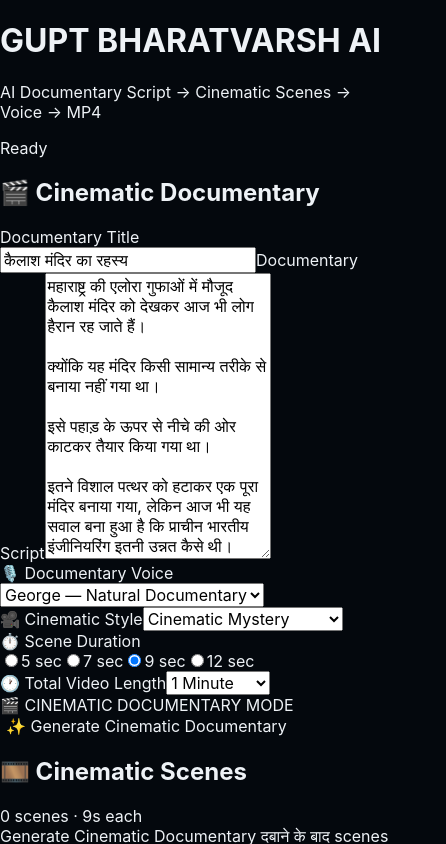
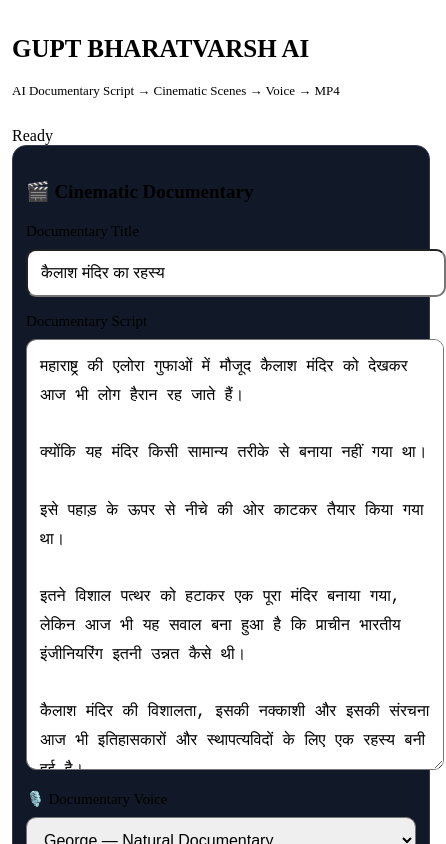
Before and after one commit to BituRaj8/gupt-bharatvarsh-ai, a React (Vite) app: page / in a window 390 px wide. Shown: the top 844 px of the page, 446 px wide, since content can reach past the window. Built offline with nearby package versions, Linux system fonts and the light colour scheme.

Commit message:
Update App.css for mobile layout enhancements
Refactor CSS for mobile layout and improve responsiveness.

```diff
--- a/src/App.css
+++ b/src/App.css
@@ -1,422 +1,136 @@
-* {
-  box-sizing: border-box;
-}
-
+/* MOBILE LAYOUT FIX */
 html,
 body,
 #root {
+  width: 100%;
+  min-width: 320px;
   margin: 0;
-  min-height: 100%;
-  font-family: -apple-system, BlinkMacSystemFont, "Segoe UI", Helvetica, Arial, sans-serif;
-  background: #04080d;
-  color: #eef2f6;
 }
 
 body {
-  min-height: 100vh;
+  font-size: 16px;
+  overflow-x: hidden;
 }
 
-button,
-input,
-textarea,
-select {
-  font: inherit;
+.app {
+  width: 100%;
+  padding: 24px 16px 50px;
 }
 
-button {
-  border: 0;
-  background: transparent;
-  color: inherit;
+.header,
+.container {
+  width: 100%;
+  max-width: 1050px;
+  margin-left: auto;
+  margin-right: auto;
 }
 
-.page-shell {
-  min-height: 100vh;
-  display: flex;
-  align-items: center;
-  justify-content: center;
-  padding: 18px;
-  background: #04080d;
+.container {
+  display: grid;
+  grid-template-columns: minmax(0, 1fr);
+  gap: 20px;
 }
 
-.phone-frame {
-  position: relative;
+.card {
   width: 100%;
-  max-width: 430px;
-  min-height: 100vh;
-  background: linear-gradient(180deg, #101821 0%, #02070d 100%);
-  border-radius: 28px;
-  overflow: hidden;
-  box-shadow: 0 30px 80px rgba(0, 0, 0, 0.6);
-  border: 1px solid rgba(255, 255, 255, 0.06);
+  min-width: 0;
+  padding: 24px;
+  border: 1px solid #303b52;
+  border-radius: 18px;
+  background: #111827;
 }
 
-.status-bar {
-  display: flex;
-  align-items: center;
-  justify-content: space-between;
-  height: 42px;
-  padding: 0 18px 0 16px;
-  background: rgba(9, 14, 19, 0.96);
-  color: white;
-  font-size: 15px;
-  font-weight: 700;
-}
-
-.signal-cluster {
-  display: flex;
-  align-items: center;
-  gap: 6px;
-  font-size: 15px;
-  opacity: 0.92;
-}
-
-.browser-bar {
-  display: flex;
-  align-items: center;
-  justify-content: space-between;
-  padding: 12px 16px 14px;
-  background: rgba(16, 20, 28, 0.9);
-  border-bottom: 1px solid rgba(255, 255, 255, 0.04);
-}
-
-.browser-left {
-  display: flex;
-  align-items: center;
-  gap: 10px;
-  min-width: 0;
-  flex: 1;
-}
-
-.home-badge {
-  width: 28px;
-  height: 28px;
-  display: inline-flex;
-  align-items: center;
-  justify-content: center;
-  border-radius: 50%;
-  background: rgba(255, 255, 255, 0.08);
-  color: #dfe7ef;
-  font-size: 18px;
-}
-
-.browser-url {
-  font-size: 19px;
-  color: #edf1f6;
-  white-space: nowrap;
-  overflow: hidden;
-  text-overflow: ellipsis;
-  font-weight: 600;
-}
-
-.browser-right {
-  display: flex;
-  align-items: center;
-  gap: 10px;
-  color: #edf1f6;
-  font-weight: 700;
-}
-
-.plus-sign {
-  font-size: 28px;
-  line-height: 1;
-}
-
-.counter-badge {
-  min-width: 26px;
-  height: 26px;
-  display: inline-flex;
-  align-items: center;
-  justify-content: center;
-  border-radius: 8px;
-  background: rgba(255, 255, 255, 0.12);
-  color: white;
-  font-size: 12px;
-  padding: 0 6px;
-}
-
-.dot-menu {
-  font-size: 28px;
-  line-height: 1;
-}
-
-.app-surface {
-  padding: 18px 18px 18px;
-  min-height: calc(100vh - 120px);
-  background: rgba(5, 10, 15, 0.82);
-}
-
-.top-header {
-  display: flex;
-  align-items: center;
-  justify-content: space-between;
-  gap: 10px;
-  margin-bottom: 8px;
-}
-
-.top-header h1 {
-  margin: 0;
+.card h2 {
   font-size: 22px;
-  line-height: 1.2;
-  letter-spacing: 0.02em;
-  color: #f3f5f7;
-}
-
-.header-state {
-  display: inline-flex;
-  align-items: center;
-  justify-content: center;
-  min-width: 52px;
-  padding: 6px 10px;
-  border-radius: 999px;
-  background: rgba(255, 255, 255, 0.08);
-  border: 1px solid rgba(255, 255, 255, 0.1);
-  font-size: 11px;
-  color: #d1d9e3;
-}
-
-.tagline {
-  margin: 0 0 18px;
-  color: #aeb8c3;
-  font-size: 12px;
   line-height: 1.5;
 }
 
-.main-panel {
-  display: grid;
-  grid-template-columns: minmax(0, 1.2fr) minmax(130px, 0.8fr);
-  gap: 18px;
-  align-items: start;
+.card label {
+  display: block;
+  margin: 16px 0 9px;
+  font-size: 15px;
 }
 
-.panel-left {
+.card input:not([type="radio"]),
+.card textarea,
+.card select {
+  width: 100%;
   min-width: 0;
+  max-width: 100%;
+  padding: 13px;
+  font-size: 16px;
+  border-radius: 10px;
 }
 
-.panel-left h2 {
-  margin: 0 0 14px;
-  font-size: 18px;
-  color: #f4f7fb;
+.card textarea {
+  min-height: 220px;
+  line-height: 1.8;
 }
 
-.field-block {
-  margin-bottom: 14px;
+.grid {
+  display: grid;
+  grid-template-columns: repeat(2, minmax(0, 1fr));
+  gap: 16px;
 }
 
-.field-block label {
-  display: block;
-  margin-bottom: 8px;
-  font-size: 12px;
-  font-weight: 600;
-  color: #d8dfe7;
+.primary,
+.secondary {
+  width: 100%;
+  min-height: 50px;
+  padding: 14px;
+  font-size: 16px;
+  border-radius: 11px;
 }
 
-.field-block input,
-.field-block textarea,
-.field-block select {
-  width: 100%;
-  border-radius: 10px;
-  border: 1px solid rgba(255, 255, 255, 0.08);
-  background: rgba(11, 15, 22, 0.85);
-  color: #f1f5f8;
-  padding: 10px 12px;
-  outline: none;
+.scene-content {
+  min-width: 0;
+  overflow-wrap: anywhere;
 }
 
-.field-block input::placeholder,
-.field-block textarea::placeholder {
-  color: #8693a5;
-}
-
-.field-block textarea {
-  resize: vertical;
-  min-height: 120px;
-  line-height: 1.5;
-}
-
-.split-field {
-  display: grid;
-  grid-template-columns: 1fr 1fr;
-  gap: 10px;
-}
-
-.duration-row {
-  display: flex;
-  flex-wrap: wrap;
-  gap: 8px;
-}
-
-.pill {
-  display: inline-flex;
-  align-items: center;
-  gap: 6px;
-  padding: 8px 10px;
-  border-radius: 10px;
-  background: rgba(255, 255, 255, 0.04);
-  border: 1px solid rgba(255, 255, 255, 0.1);
-  color: #dfe7ee;
-  font-size: 11px;
-}
-
-.pill input {
-  display: none;
-}
-
-.pill.active {
-  background: rgba(111, 140, 255, 0.12);
-  border-color: rgba(126, 147, 255, 0.34);
-}
-
-.meta-badge {
-  display: inline-flex;
-  align-items: center;
-  gap: 8px;
-  margin-top: 6px;
-  padding: 8px 12px;
-  border-radius: 10px;
-  border: 1px solid rgba(255, 255, 255, 0.08);
-  background: rgba(255, 255, 255, 0.03);
-  font-size: 11px;
-  letter-spacing: 0.06em;
-  color: #dfe7ee;
-}
-
-.primary-button {
-  width: 100%;
-  margin-top: 16px;
-  padding: 12px 18px;
-  border-radius: 12px;
-  border: 1px solid rgba(255, 255, 255, 0.06);
-  background: linear-gradient(135deg, #6a7bff, #a15af9);
-  color: white;
-  font-weight: 700;
-  box-shadow: 0 12px 22px rgba(111, 123, 255, 0.28);
-}
-
-.muted-button {
-  margin-top: 12px;
-}
-
-.script-card {
-  background: rgba(243, 236, 220, 0.96);
-  color: #222;
-  border-radius: 12px;
-  padding: 16px 14px;
-  min-height: 220px;
-  border: 1px solid rgba(0, 0, 0, 0.08);
-  font-size: 12px;
-  line-height: 1.7;
-  box-shadow: inset 0 0 0 1px rgba(0, 0, 0, 0.02);
-}
-
-.script-card p {
-  margin: 0;
-  font-weight: 500;
-}
-
-.summary-block {
-  margin-top: 18px;
-  padding-top: 16px;
-  border-top: 1px solid rgba(255, 255, 255, 0.08);
-}
-
-.summary-block h3 {
-  margin: 0 0 8px;
-  font-size: 18px;
-  color: #edf3fb;
-}
-
-.summary-block p {
-  margin: 0;
-  color: #aebcc9;
-  font-size: 13px;
-}
-
-.steps-row {
-  display: flex;
-  flex-wrap: wrap;
-  gap: 8px;
-  margin-top: 10px;
-}
-
-.step {
-  display: inline-flex;
-  align-items: center;
-  justify-content: center;
-  padding: 8px 10px;
-  border-radius: 8px;
-  border: 1px solid rgba(255, 255, 255, 0.08);
-  background: rgba(255, 255, 255, 0.02);
-  color: #c8d2dd;
-  font-size: 11px;
-}
-
-.step.done {
-  background: rgba(47, 199, 130, 0.12);
-  border-color: rgba(47, 199, 130, 0.3);
-  color: #8ae4ba;
-}
-
-.last {
-  margin-bottom: 70px;
-}
-
-.translate-bar {
-  position: absolute;
-  left: 10px;
-  right: 10px;
-  bottom: 10px;
-  height: 58px;
-  display: flex;
-  align-items: center;
-  gap: 12px;
-  padding: 0 14px 0 12px;
-  border-radius: 16px;
-  background: rgba(243, 243, 245, 0.94);
-  box-shadow: 0 10px 24px rgba(0, 0, 0, 0.2);
-  color: #1f2733;
-}
-
-.translate-icon {
-  width: 28px;
-  height: 28px;
-  display: flex;
-  align-items: center;
-  justify-content: center;
-  border-radius: 50%;
-  background: linear-gradient(135deg, #2d8cff, #2d7af2);
-  color: white;
-  font-weight: 700;
-  font-size: 14px;
-}
-
-.translate-bar span {
-  flex: 1;
-  font-size: 14px;
-  font-weight: 600;
-}
-
-.translate-bar button {
-  background: rgba(255, 255, 255, 0.5);
-  border: 1px solid rgba(17, 24, 39, 0.08);
-  border-radius: 12px;
-  padding: 9px 16px;
-  font-weight: 700;
-  color: #1b2430;
-}
-
-@media (max-width: 430px) {
-  .page-shell {
-    padding: 0;
+@media (max-width: 600px) {
+  .app {
+    padding: 18px 12px 35px;
   }
 
-  .phone-frame {
-    width: 100%;
-    max-width: none;
-    min-height: 100vh;
-    border-radius: 0;
+  .header {
+    display: flex;
+    flex-direction: column;
+    align-items: flex-start;
+    gap: 12px;
   }
 
-  .main-panel {
-    grid-template-columns: 1fr;
+  .header h1 {
+    font-size: 25px;
+  }
+
+  .header p {
+    font-size: 13px;
+    line-height: 1.7;
+  }
+
+  .card {
+    padding: 17px 13px;
+    border-radius: 14px;
+  }
+
+  .card h2 {
+    font-size: 19px;
+  }
+
+  .grid {
+    grid-template-columns: minmax(0, 1fr);
+    gap: 0;
+  }
+
+  .radio-row {
+    grid-template-columns: repeat(2, minmax(0, 1fr));
+  }
+
+  .pipeline {
+    grid-template-columns: repeat(2, minmax(0, 1fr));
+  }
+
+  .scene {
+    min-width: 0;
   }
 }
```
